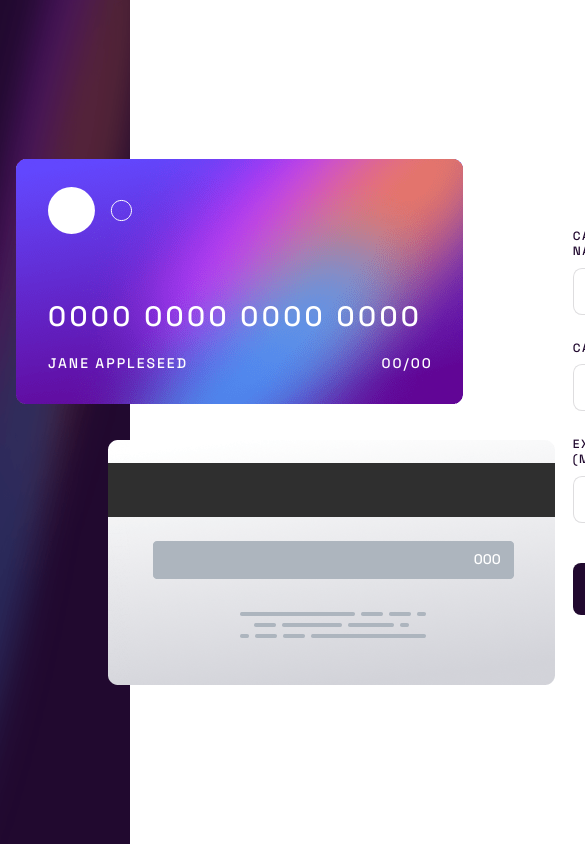
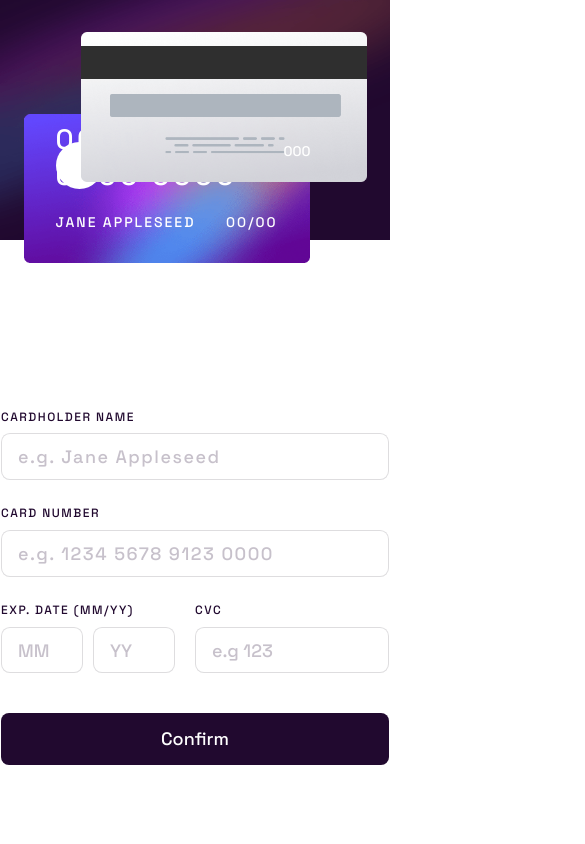
Before and after one commit to aleksandr-efimenko/interactive-card-details-form, a Next.js app: page / in a window 390 px wide. Shown: the top 844 px of the page, 585 px wide, since content can reach past the window. Built offline with nearby package versions, Linux system fonts and the light colour scheme.

Commit message:
resize grid for mobile devices

```diff
--- a/components/CardForm.tsx
+++ b/components/CardForm.tsx
@@ -128,7 +128,7 @@ export default function CardForm({
   };
 
   return (
-    <div className="max-w-sm">
+    <div className=" min-w-[24rem]">
       <form onSubmit={handleSumbit}>
         <div className="flex flex-col gap-[1.625rem]">
           <CardHolderNameInput
--- a/pages/index.tsx
+++ b/pages/index.tsx
@@ -1,7 +1,7 @@
 import Image from "next/image";
 import { Space_Grotesk } from "next/font/google";
 import CardForm from "@/components/CardForm";
-import bgMain from "@/public/images/bg-main-desktop.png";
+import bgMainDesktop from "@/public/images/bg-main-desktop.png";
 import cardFront from "@/public/images/bg-card-front.png";
 import cardBack from "@/public/images/bg-card-back.png";
 import cardLogo from "@/public/images/card-logo.svg";
@@ -36,9 +36,9 @@ export default function Home() {
   return (
     <main style={inter.style} className="min-h-full">
       {/* Background container */}
-      <div className=" top-0 left-0 absolute w-1/3 min-h-full z-0 ">
+      <div className=" top-0 left-0 absolute w-full h-60 lg:w-1/3 lg:min-h-full z-0 ">
         <Image
-          src={bgMain}
+          src={bgMainDesktop}
           alt="background"
           fill
           style={{
@@ -48,16 +48,15 @@ export default function Home() {
           }}
         />
       </div>
-      <div
-        className=" min-h-screen grid grid-cols-5 z-10 relative"
-        style={{ gridTemplateColumns: "minmax(1rem ,11.4%) 33.8rem minmax(1rem, 8.8%) auto minmax(1rem,10%)" }}
-      >
-        <div className="flex flex-col justify-center gap-9 col-start-2 col-end-3">
-          <div className="mr-[17%] relative">
+
+      <div className="min-h-screen grid grid-cols-1 grid-rows-mobile-grid-template lg:grid-rows-1 lg:grid-cols-grid-card-template z-10 relative">
+        <div className="flex flex-col-reverse lg:mt-0 lg:flex-col lg:justify-center items-center justify-end mt-8 gap-0 lg:gap-9 lg:col-start-2 lg:col-end-3">
+          <div className="relative mr-[57px] lg:mr-[17%] top-[-68px] lg:top-0 w-[286px] h-[157px] lg:w-[447px] lg:h-[245px]">
+            <Image src={cardFront} alt="card front" fill />
             <div className="absolute py-7 px-8">
               <Image src={cardLogo} alt="card logo" />
             </div>
-            <p className="absolute px-8 bottom-[4.4rem] text-[1.75rem] leading-9 text-white tracking-[0.21rem]">
+            <p className="absolute w-full px-8 bottom-[4.4rem] text-[1.75rem] leading-9 text-white tracking-[0.21rem]">
               {cardNumber ? cardNumber : "0000 0000 0000 0000"}
             </p>
             <div className="absolute flex justify-between bottom-0 p-8 w-full uppercase">
@@ -69,17 +68,18 @@ export default function Home() {
                 {cardExpiryYY ? cardExpiryYY : "00"}
               </p>
             </div>
-            <Image src={cardFront} alt="card front" width={447} height={245} />
           </div>
-          <div className="ml-[17%] relative">
+          <div className="ml-[57px] lg:ml-[17%] relative w-[286px] h-[157px] lg:w-[447px] lg:h-[245px]">
+            <Image src={cardBack} alt="card back" fill />
             <p className="absolute text-white top-[6.9rem] right-[3.5rem] text-sm leading-[1.125rem] trackiing-[0.125rem]">
               {cardCvv ? cardCvv : "000"}
             </p>
-            <Image src={cardBack} alt="card back" width={447} height={245} />
           </div>
         </div>
-        <div className="col-start-4 col-end-5 flex justify-center items-center">
-         { isCardSubmitted ? <CardSubmitted toggleCardSubmitted={toggleCardSubmitted} /> :
+        <div className="flex justify-center items-center lg:col-start-4 lg:col-end-5 ">
+          {isCardSubmitted ? (
+            <CardSubmitted toggleCardSubmitted={toggleCardSubmitted} />
+          ) : (
             <CardForm
               {...{
                 cardNumber,
@@ -95,7 +95,7 @@ export default function Home() {
                 toggleCardSubmitted,
               }}
             />
-          }
+          )}
         </div>
       </div>
     </main>
--- a/styles/globals.css
+++ b/styles/globals.css
@@ -3,6 +3,7 @@
 @tailwind utilities;
 
 @layer components {
+
   .card-label {
     @apply text-very-dark-violet uppercase tracking-[0.125em]
     leading-[0.925rem] text-xs;
--- a/tailwind.config.js
+++ b/tailwind.config.js
@@ -7,6 +7,12 @@ module.exports = {
   ],
   theme: {
     extend: {
+      gridTemplateColumns: {
+        "grid-card-template": "minmax(1rem, 11.4%) 33.8rem minmax(1rem, 8.8%) auto minmax(1rem, 10%)"
+      },
+      gridTemplateRows: {
+        "mobile-grid-template" : "331px auto",
+      },
       colors: {
         'light-gray': 'hsl(278, 3%, 87%)',
         'light-grayish-violet': 'hsl(270, 3%, 87%)',
```
Lines whose indentation alone changed are shown as unchanged.
